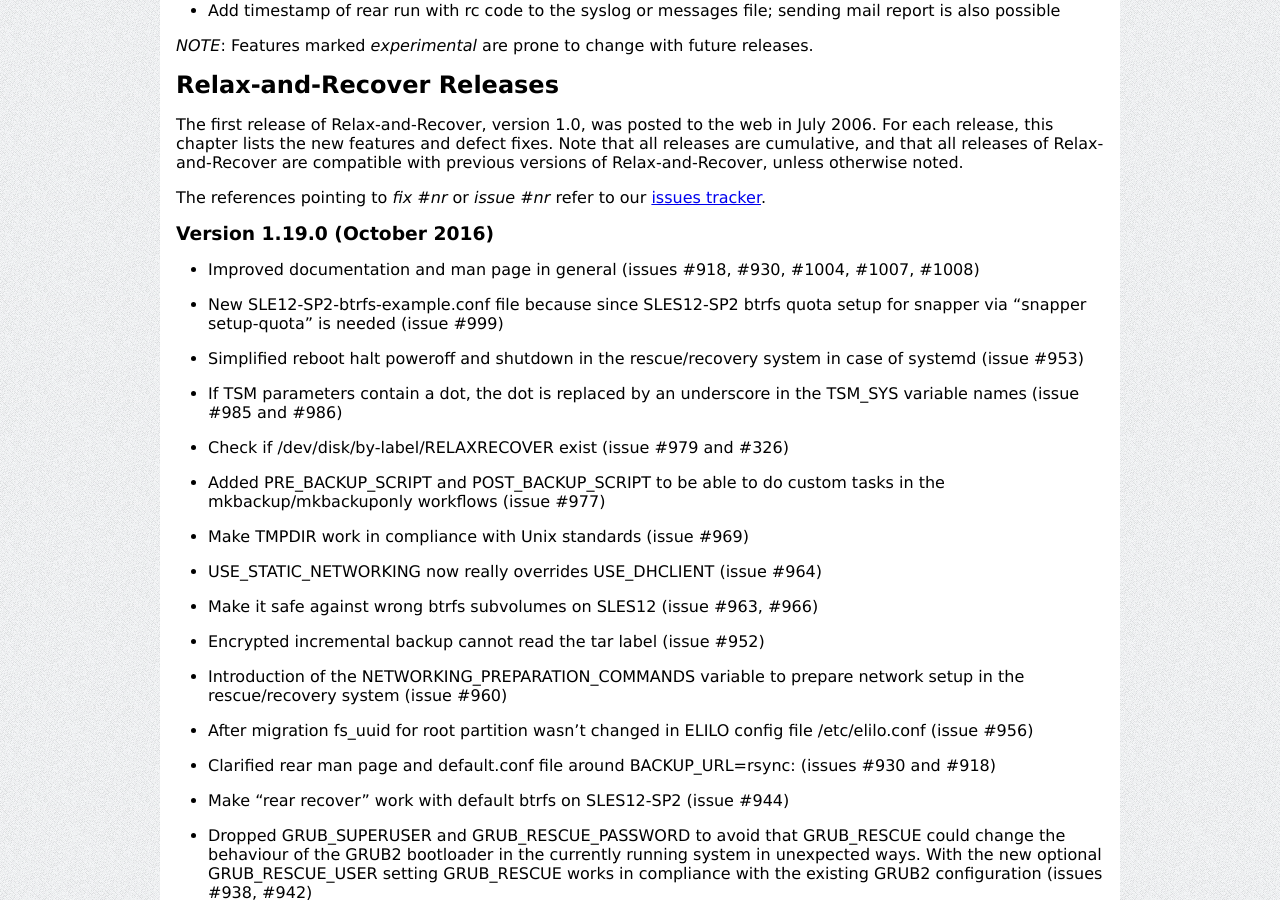
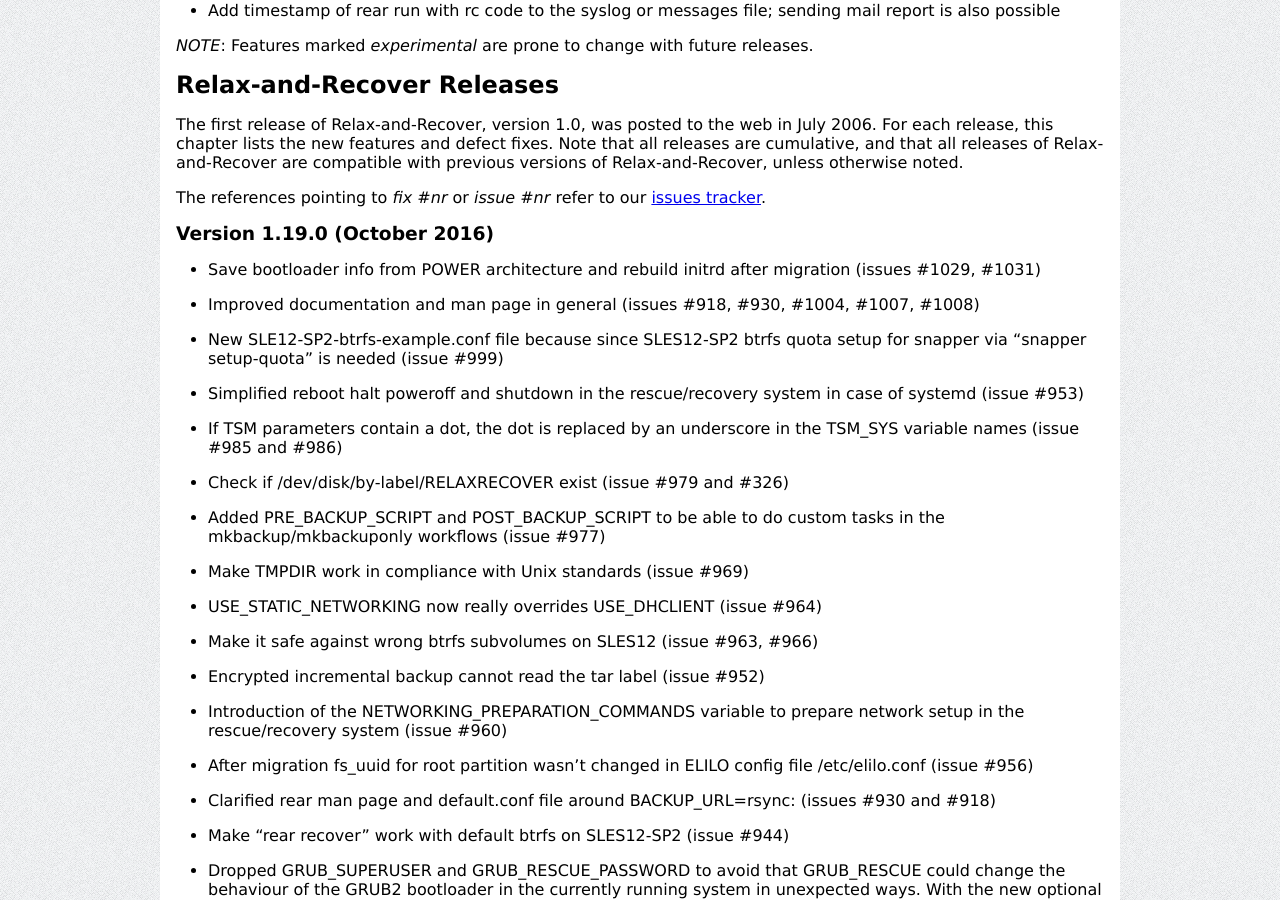
Before and after one commit to rear/rear.github.com, a Jekyll site: the page built from documentation/release-notes-1-19.md, in a window 1280 px wide and 900 px high, scrolled down 2353 px. Built offline with Jekyll 4.4.1, drawn with Linux system fonts in a browser that asks for light colours; comment, search, counter and statistics services are not loaded.

Commit message:
POWER issues added to 1.19

```diff
--- a/documentation/release-notes-1-19.md
+++ b/documentation/release-notes-1-19.md
@@ -155,6 +155,8 @@
 
 
 ### Version 1.19.0 (October  2016)
+
+* Save bootloader info from POWER architecture and rebuild initrd after migration (issues #1029, #1031)
 
 * Improved documentation and man page in general (issues #918, #930, #1004, #1007, #1008)
 
```
